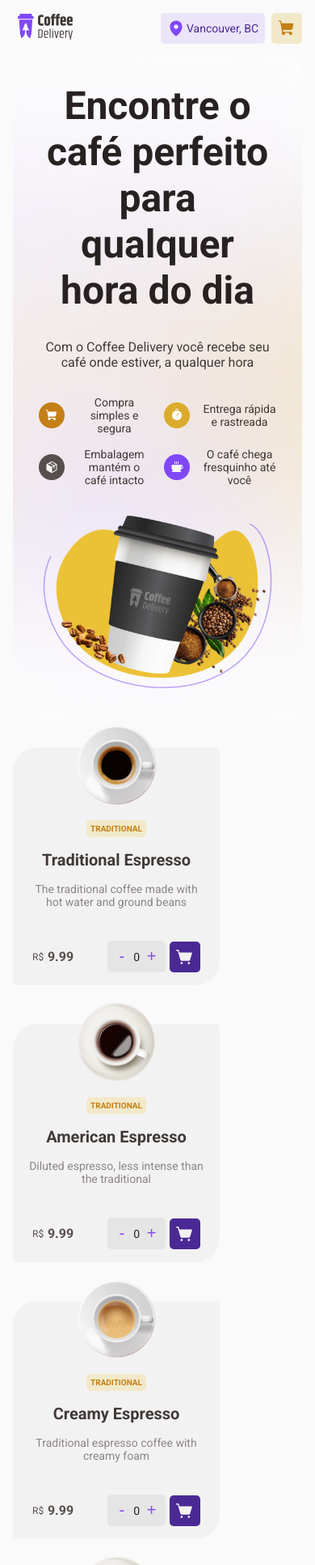
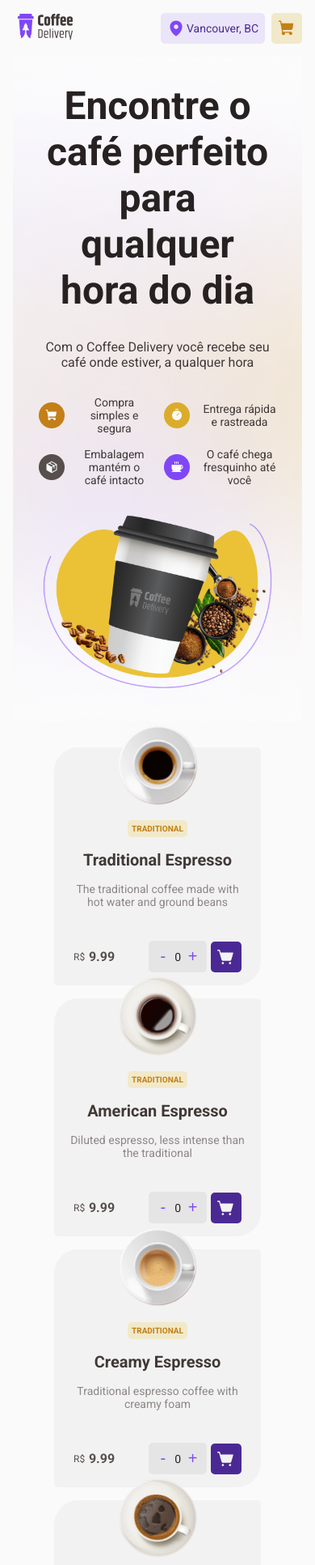
Before and after one commit to tatacsd/coffee-delivery-app, a React (Vite) app: page / in a window 390 px wide. Shown: the top 1933 px of the page at 81% size. Built offline with nearby package versions, Linux system fonts and the light colour scheme.

Commit message:
feat: add Cart context and mobile responsive design for Home page

```diff
--- a/src/pages/Home/index.tsx
+++ b/src/pages/Home/index.tsx
@@ -4,7 +4,7 @@ import { useCart } from '../../context/CartContext';
 import { HomeMainContent } from './styles';
 
 export function Home() {
-    const { coffees, shoppingCart, increaseQuantity, decreaseQuantity, updateCart } = useCart();
+    const { coffees, increaseQuantity, decreaseQuantity, updateCart } = useCart();
 
     return (
         <div>
--- a/src/pages/Home/styles.ts
+++ b/src/pages/Home/styles.ts
@@ -5,4 +5,9 @@ export const HomeMainContent = styled.div`
     gap: 3rem;
     flex-wrap: wrap;
     margin: 2rem 0;
+
+    @media (max-width: 1023px) {
+        gap: 1rem;
+        justify-content: center;
+}
 `;
```
